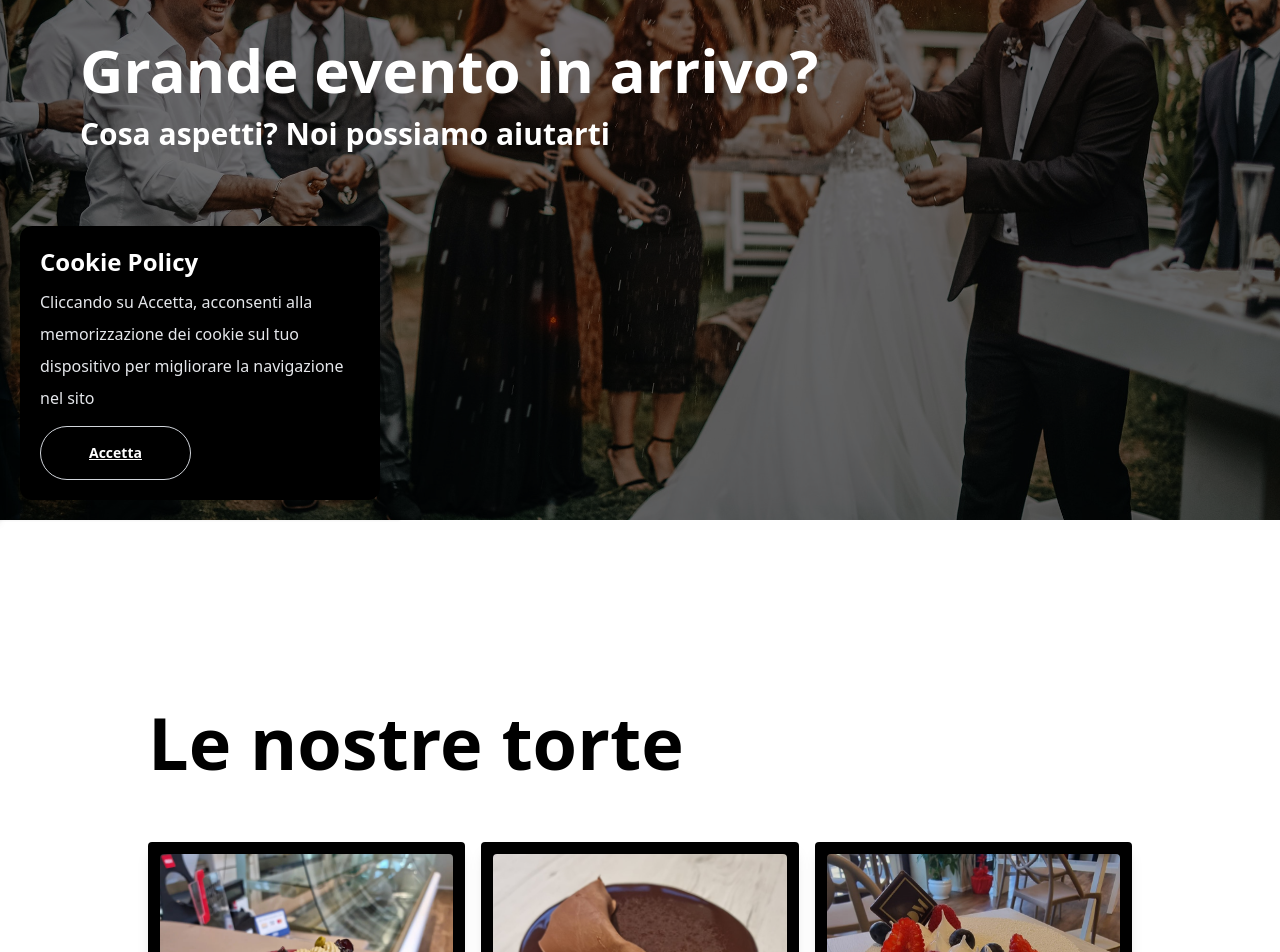
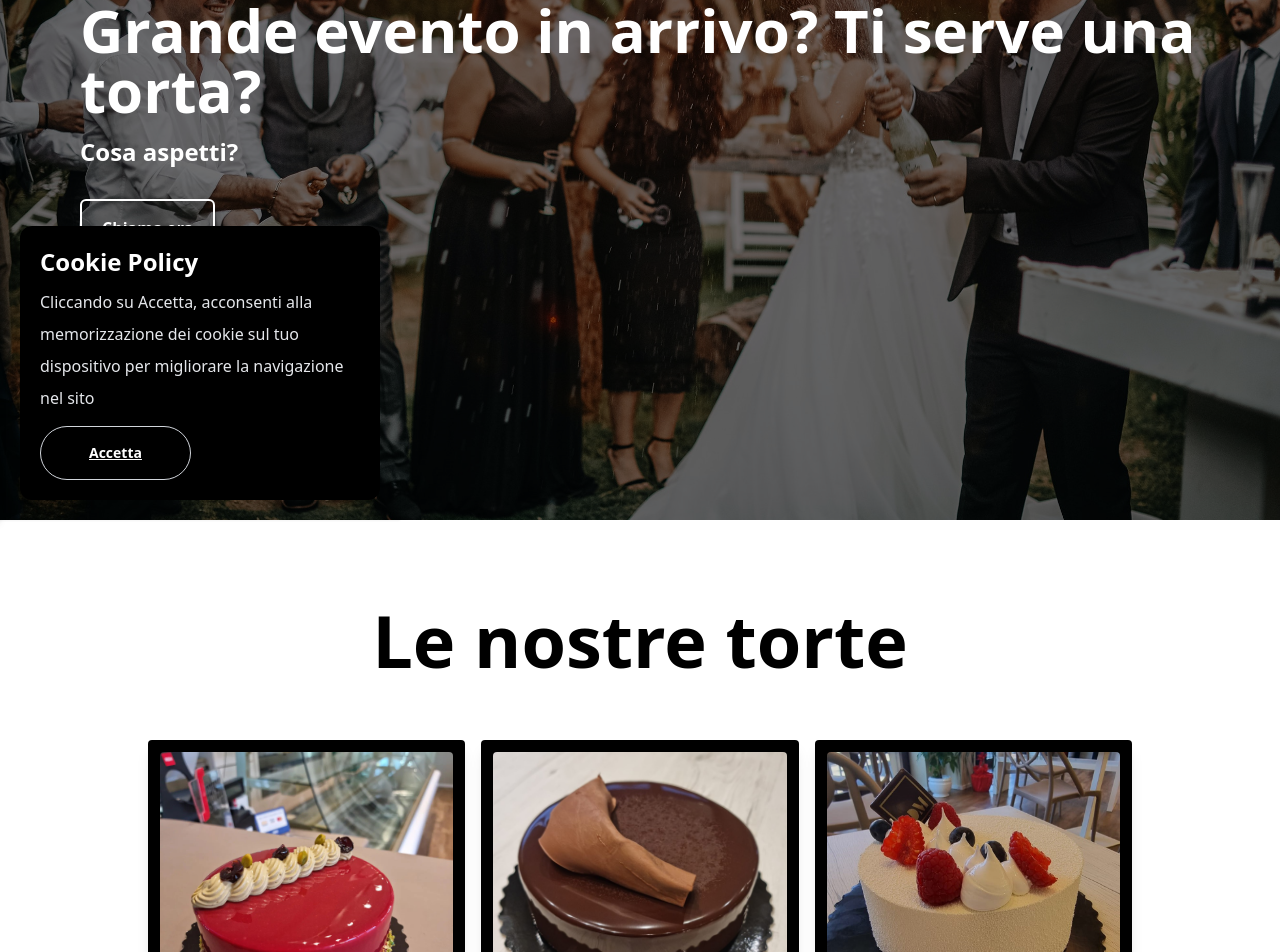
Before and after one commit to rossellamascia/site-pasticceria-dolcemente, a Next.js app: page / in a window 1280 px wide. Shown: the part 280-1232 px from the top of the page. Built offline with nearby package versions, Linux system fonts and the light colour scheme; no server answers.

Commit message:
fix component card

```diff
--- a/src/components/Banner/Banner.tsx
+++ b/src/components/Banner/Banner.tsx
@@ -8,7 +8,7 @@ const Banner: React.FC<BannerProps> = () => {
             Voi regalarti un momento di felicità?
           </h2>
 
-          <p className="ml-10 mt-5 text-sm font-light text-white">
+          <p className="ml-10 mt-2 text-lg font-light text-white">
             Puoi prenotare la tua torta o i tuoi pasticcini non rischierai di
             rimanerne senza
           </p>
@@ -16,7 +16,7 @@ const Banner: React.FC<BannerProps> = () => {
           <button className="group ml-10 mt-7 mb-8 font-semibold text-white ">
             <a
               href="tel:+39058555459"
-              className="rounded-md border-2 border-white px-3 py-2 text-white transition duration-300 ease-in-out hover:bg-primary hover:text-white"
+              className="rounded-md border-2 border-white px-3 py-2 text-white transition duration-300 ease-in-out hover:bg-black hover:text-white"
             >
               Chiama ora
             </a>
--- a/src/components/Card/Card.tsx
+++ b/src/components/Card/Card.tsx
@@ -6,9 +6,9 @@ export interface CardProps {
 }
 const Card: React.FC<CardProps> = ({ data }) => {
   return (
-    <section className="my-16 mx-0 grid min-h-screen place-items-center p-5 lg:mx-32">
-      <div>
-        <h1 className="mb-16 text-sm font-bold text-black sm:text-5xl md:text-7xl">
+    <section className="mx-0 pt-16">
+      <div className="grid place-items-center p-5 lg:mx-32">
+        <h1 className="mb-16 font-bold text-black sm:text-5xl md:text-7xl">
           Le nostre torte
         </h1>
         <section className="grid grid-cols-1 gap-4 sm:grid-cols-3">
--- a/src/components/Footer/Footer.tsx
+++ b/src/components/Footer/Footer.tsx
@@ -62,10 +62,7 @@ const Footer: React.FC<FooterProps> = () => {
 
       <div className="p-4 text-center">
         © 2022 Copyright:&nbsp;
-        <a
-          className="text-whitehite hover:text-primary"
-          href="https://tailwind-elements.com/"
-        >
+        <a className="text-whitehite hover:text-primary" href="">
           Rossella Mascia
         </a>
       </div>
--- a/src/components/GoogleMaps/GoogleMaps.tsx
+++ b/src/components/GoogleMaps/GoogleMaps.tsx
@@ -4,7 +4,7 @@ const GoogleMaps: React.FC<GoogleMapsProps> = () => {
     <iframe
       src="https://www.google.com/maps/embed?pb=!1m18!1m12!1m3!1d179.2396714023385!2d10.052587448836329!3d44.04546905058967!2m3!1f0!2f0!3f0!3m2!1i1024!2i768!4f13.1!3m3!1m2!1s0x12d505611b83ee2f%3A0x3ac1772e3b68b270!2sPasticceria%20Dolcemente!5e0!3m2!1sit!2sit!4v1646234586374!5m2!1sit!2sit"
       width="100%"
-      height="450"
+      height="250"
       style={{ border: 0 }}
       loading="lazy"
     ></iframe>
--- a/src/components/Hero/Hero.tsx
+++ b/src/components/Hero/Hero.tsx
@@ -3,20 +3,20 @@ import Image from 'next/image';
 export interface HeroProps {}
 const Hero: React.FC<HeroProps> = () => {
   return (
-    <div
-      className="h-screen w-full bg-cover bg-center bg-no-repeat"
-      style={{
-        backgroundImage: "url('/images/hero-evento.jpg')",
-      }}
-    >
-      <div className="relative flex h-screen w-full items-center justify-center bg-black bg-opacity-50  lg:justify-start">
-        <div className="mx-4 text-center text-white lg:ml-20 lg:text-left">
-          <h1 className="mb-4 text-6xl font-bold">Grande evento in arrivo?</h1>
-          <h2 className="mb-12 text-3xl font-bold">
-            Cosa aspetti? Noi possiamo aiutarti
-          </h2>
-        </div>
-        <div className="absolute bottom-14 lg:bottom-40 lg:ml-20">
+    <div className="h-screen w-full bg-cover bg-center bg-no-repeat">
+      <Image
+        src="/images/hero-evento.jpg"
+        alt="hero"
+        objectFit="cover"
+        layout="fill"
+        className="-z-10"
+      />
+      <div className="relative flex h-screen w-full items-center justify-center bg-black bg-opacity-50 lg:justify-start">
+        <div className=" mx-4 text-center text-white lg:ml-20 lg:text-left">
+          <h1 className="mb-4 text-3xl font-bold lg:text-6xl">
+            Grande evento in arrivo? Ti serve una torta?
+          </h1>
+          <h2 className="mb-12 text-2xl font-semibold">Cosa aspetti?</h2>
           <a
             href="tel:+39058555459"
             className="mr-6 rounded-md border-2 border-white px-5 py-4 font-bold text-white transition duration-300 ease-in-out hover:bg-primary hover:text-white"
--- a/src/components/NavBar/HamburgerButton/HamburgerButton.tsx
+++ b/src/components/NavBar/HamburgerButton/HamburgerButton.tsx
@@ -7,7 +7,7 @@ export interface HamburgerButtonProps {
 const HamburgerButton: React.FC<HamburgerButtonProps> = ({ open, setOpen }) => {
   return (
     <div
-      className="relative z-50 flex h-8 w-8 flex-col items-center justify-between md:hidden"
+      className="relative z-50 flex h-6 w-6 flex-col items-center justify-between md:hidden"
       onClick={() => {
         setOpen(!open);
       }}
--- a/styles/theme-base.css
+++ b/styles/theme-base.css
@@ -1,14 +1,14 @@
 :root {
   /* colors */
   --color-primary: #cfa069;
-  --color-primary-ligth: lighten(#cfa069, 30%);
+  --color-primary-light: #ebcf9d;
   --color-success: #4cad6e;
   --color-danger: #f2686e;
   --color-warning: #ffb830;
 
   /* colors */
   --color-primary-fg: #fff;
-  --color-primary-ligth-fg: #fff;
+  --color-primary-light-fg: #fff;
   --color-success-fg: #000;
   --color-danger-fg: #000;
   --color-warning-fg: #000;
--- a/tailwind.config.js
+++ b/tailwind.config.js
@@ -7,7 +7,7 @@ module.exports = {
       colors: {
         primary: {
           DEFAULT: 'var(--color-primary)',
-          ligth: 'var(--color-primary-ligth)',
+          light: 'var(--color-primary-light)',
         },
         success: 'var(--color-success)',
         danger: 'var(--color-danger)',
@@ -15,7 +15,7 @@ module.exports = {
         // foreground
         'primary-fg': {
           DEFAULT: 'var(--color-primary-fg)',
-          ligth: 'var(--color-primary-ligth-fg)',
+          light: 'var(--color-primary-light-fg)',
         },
         'success-fg': 'var(--color-success-fg)',
         'danger-fg': 'var(--color-danger-fg)',
```
